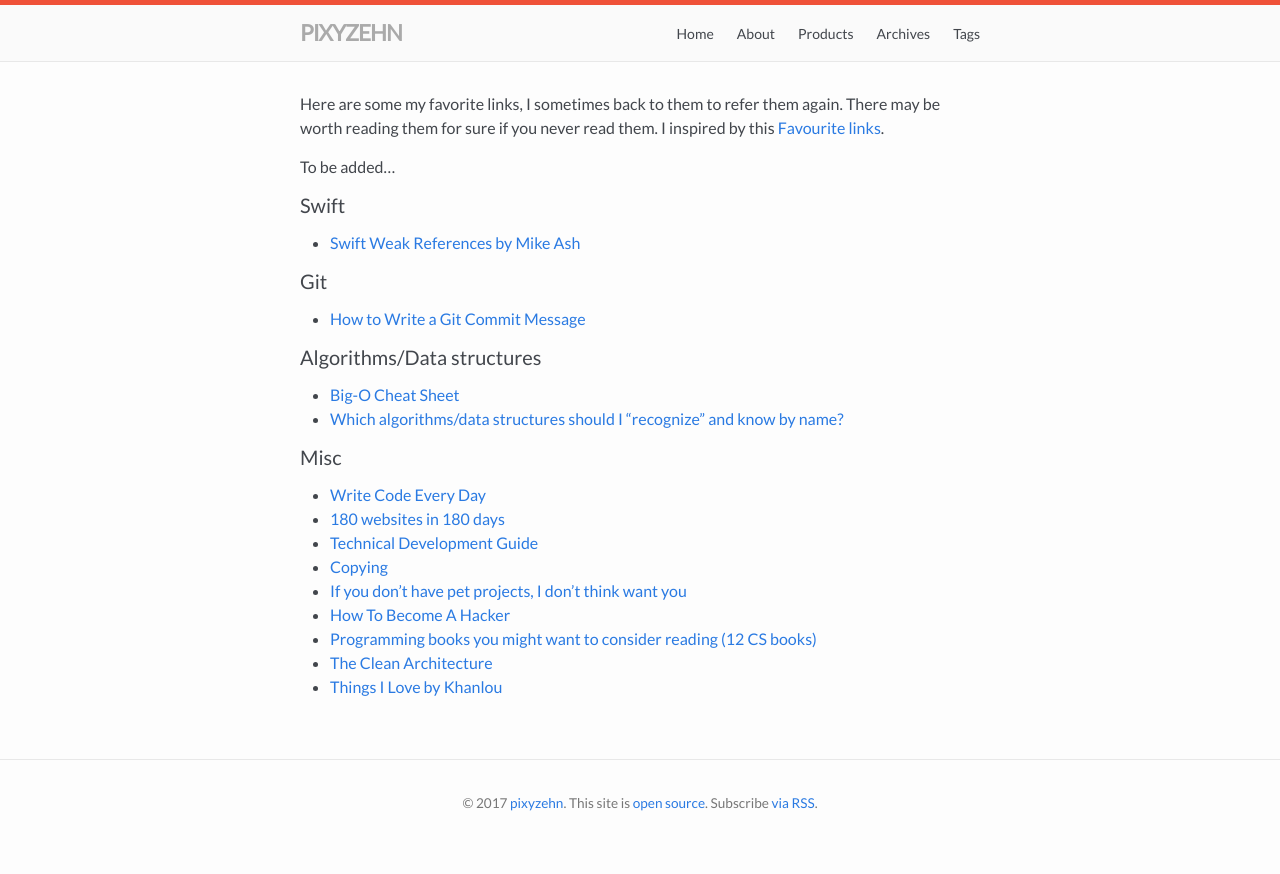
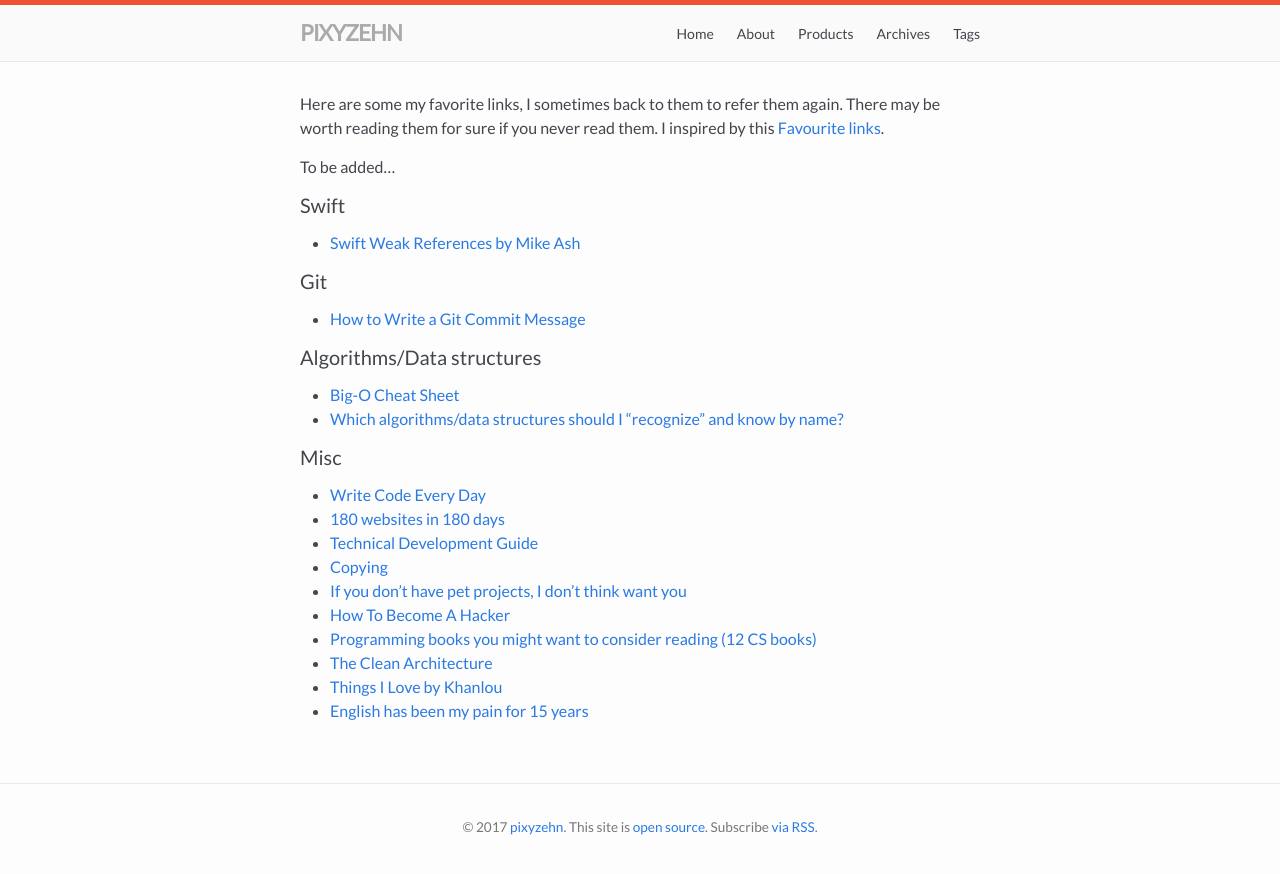
Before and after one commit to pixyzehn/pixyzehn.com, a Jekyll site: the page built from pages/links.md, in a window 1280 px wide. Shown: the top 874 px of the page. Built offline with Jekyll 4.4.1, drawn with Linux system fonts in a browser that asks for light colours.

Commit message:
Add link

```diff
--- a/pages/links.md
+++ b/pages/links.md
@@ -28,3 +28,4 @@ To be added...
 - [Programming books you might want to consider reading (12 CS books)](http://danluu.com/programming-books/)
 - [The Clean Architecture](https://8thlight.com/blog/uncle-bob/2012/08/13/the-clean-architecture.html)
 - [Things I Love by Khanlou](http://khanlou.com/love/)
+- [English has been my pain for 15 years](http://antirez.com/news/61)
```
